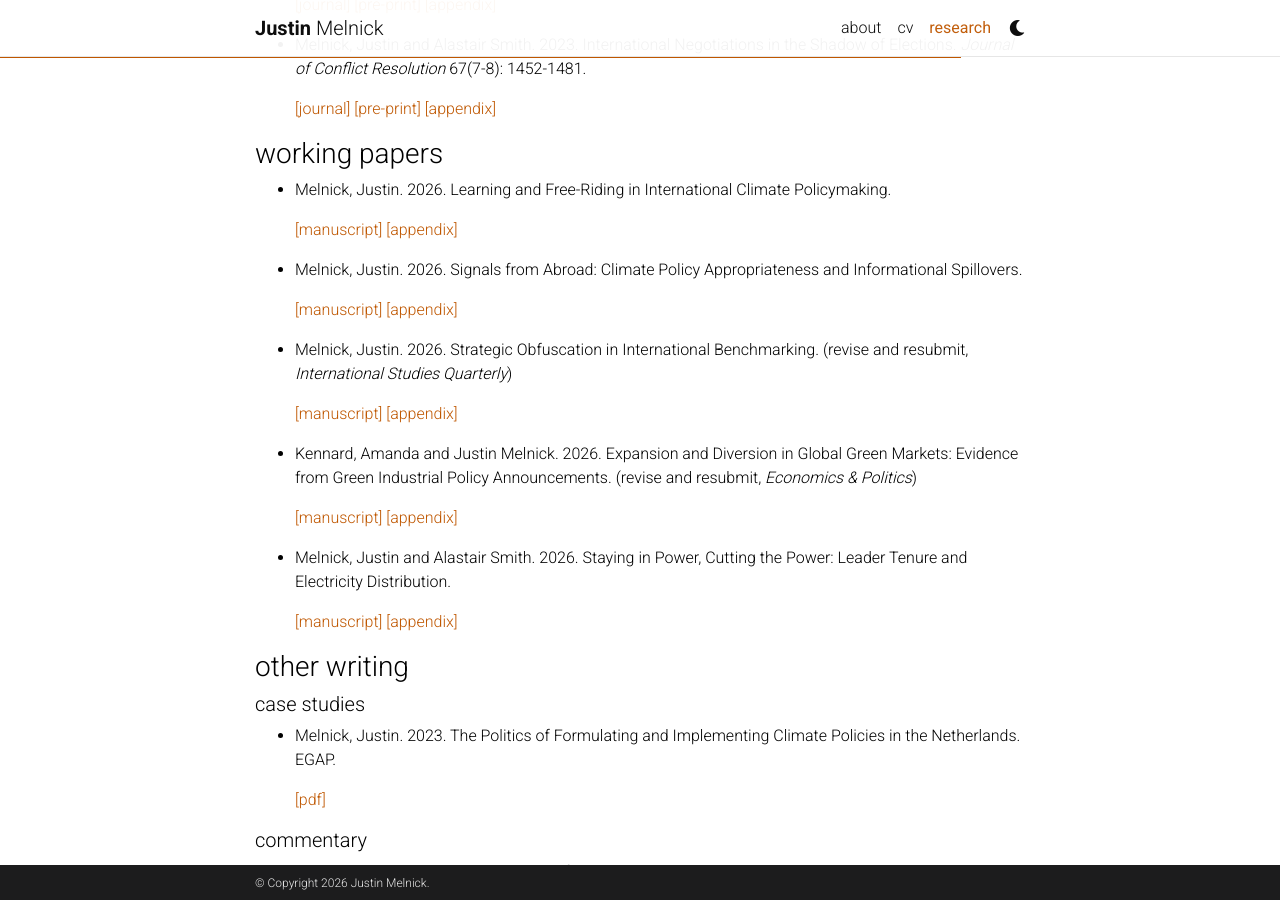
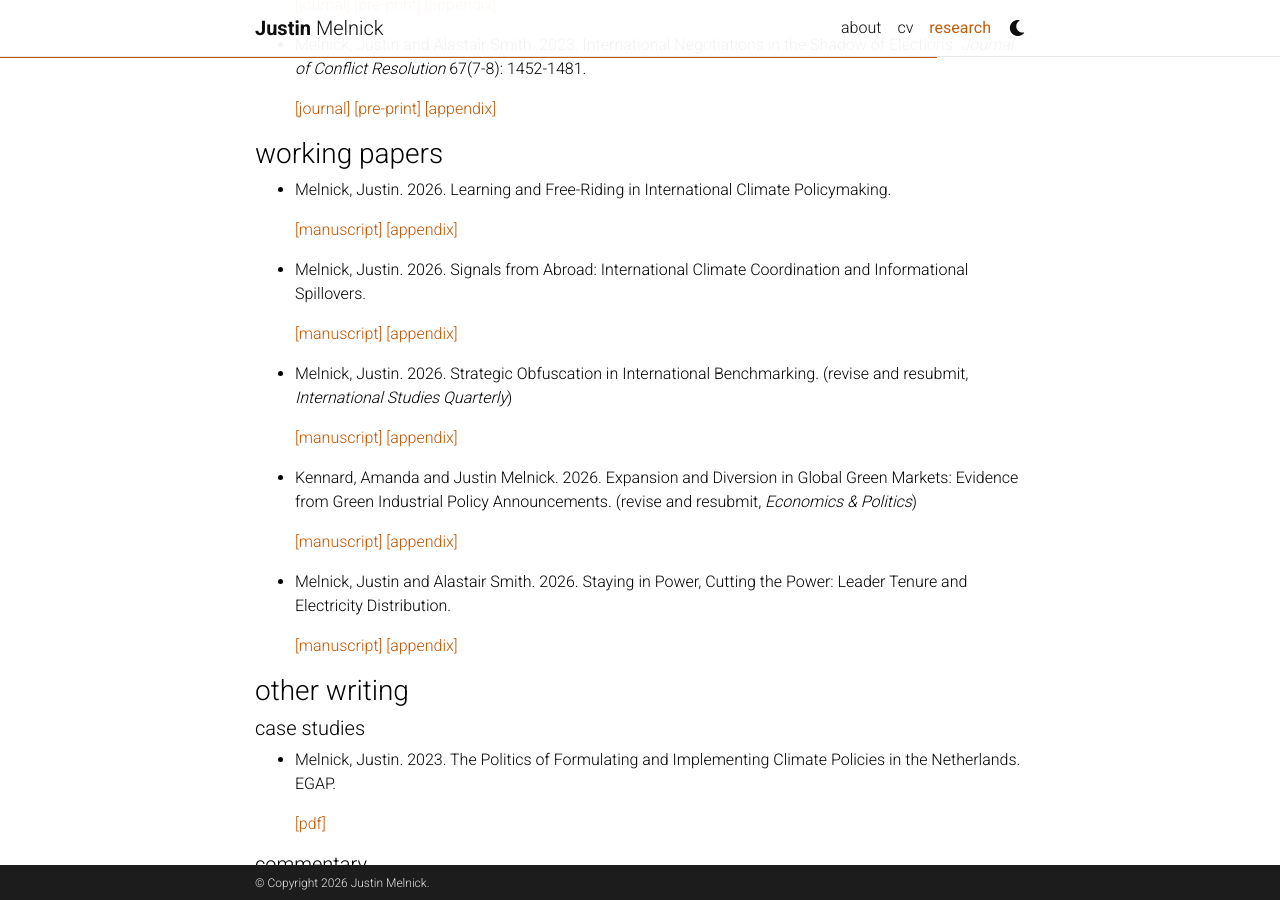
Before and after one commit to justinmelnick/justinmelnick.github.io, a Jekyll site: the page built from _pages/publications.md, in a window 1280 px wide and 900 px high, scrolled down 714 px. Built offline with Jekyll 4.4.1, drawn with Linux system fonts in a browser that asks for light colours; comment, search, counter and statistics services are not loaded; a style sheet for code colours, icons or effects is not loaded.

Commit message:
inaction

```diff
--- a/_pages/publications.md
+++ b/_pages/publications.md
@@ -51,7 +51,7 @@ System: Evidence from Free Allowance Allocation. _Journal of Political Instituti
 
    [[manuscript]](https://justinmelnick.github.io/papers/complementarities/paper.pdf)  [[appendix]](https://justinmelnick.github.io/papers/complementarities/appendix.pdf)
 
-- Melnick, Justin. 2026. Signals from Abroad: Climate Policy Appropriateness and Informational Spillovers.
+- Melnick, Justin. 2026. Signals from Abroad: International Climate Coordination and Informational Spillovers.
 
    [[manuscript]](https://justinmelnick.github.io/papers/inaction/paper.pdf)  [[appendix]](https://justinmelnick.github.io/papers/inaction/appendix.pdf)
 
```
Also changed, not shown: 6 other files.
